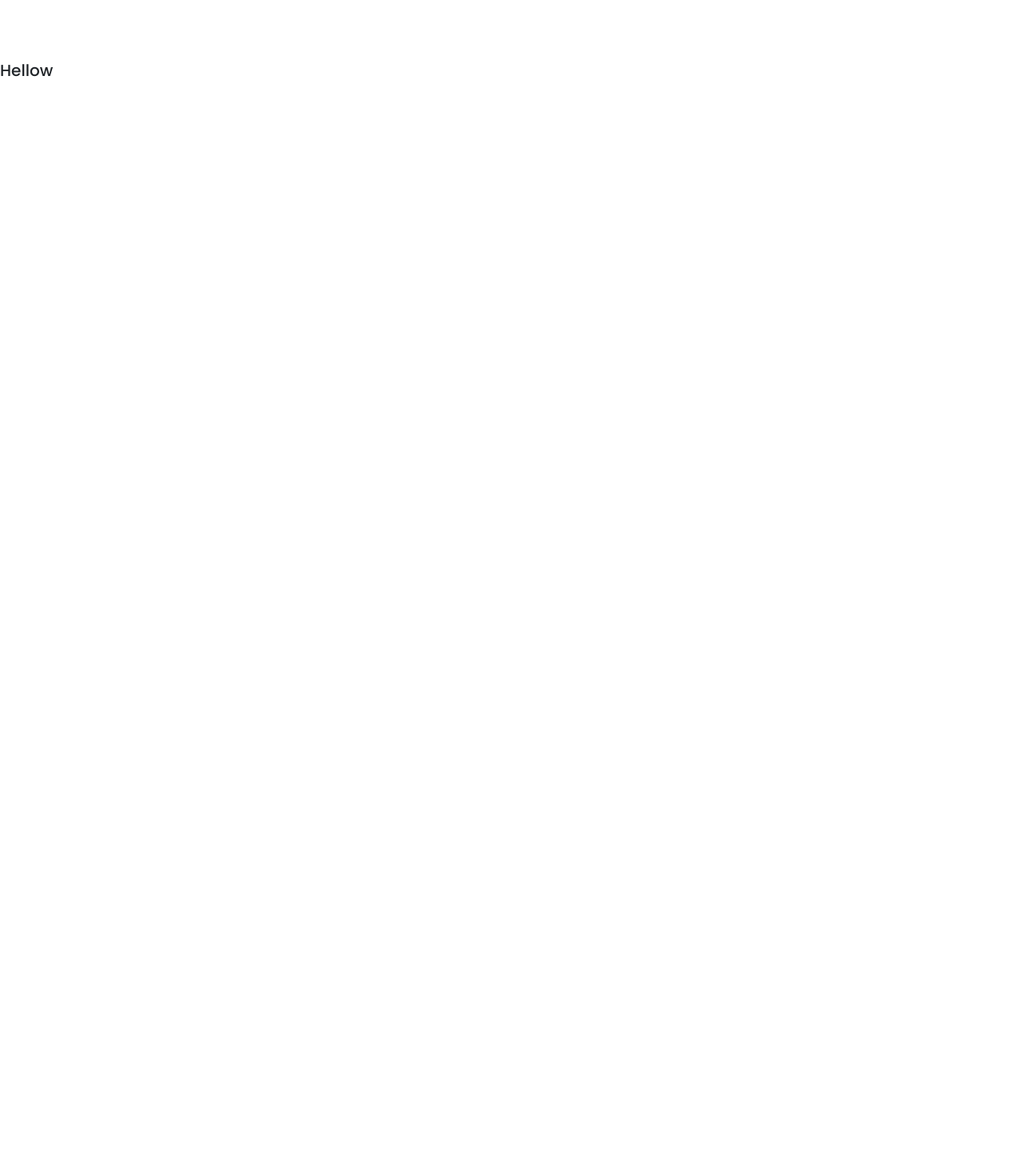
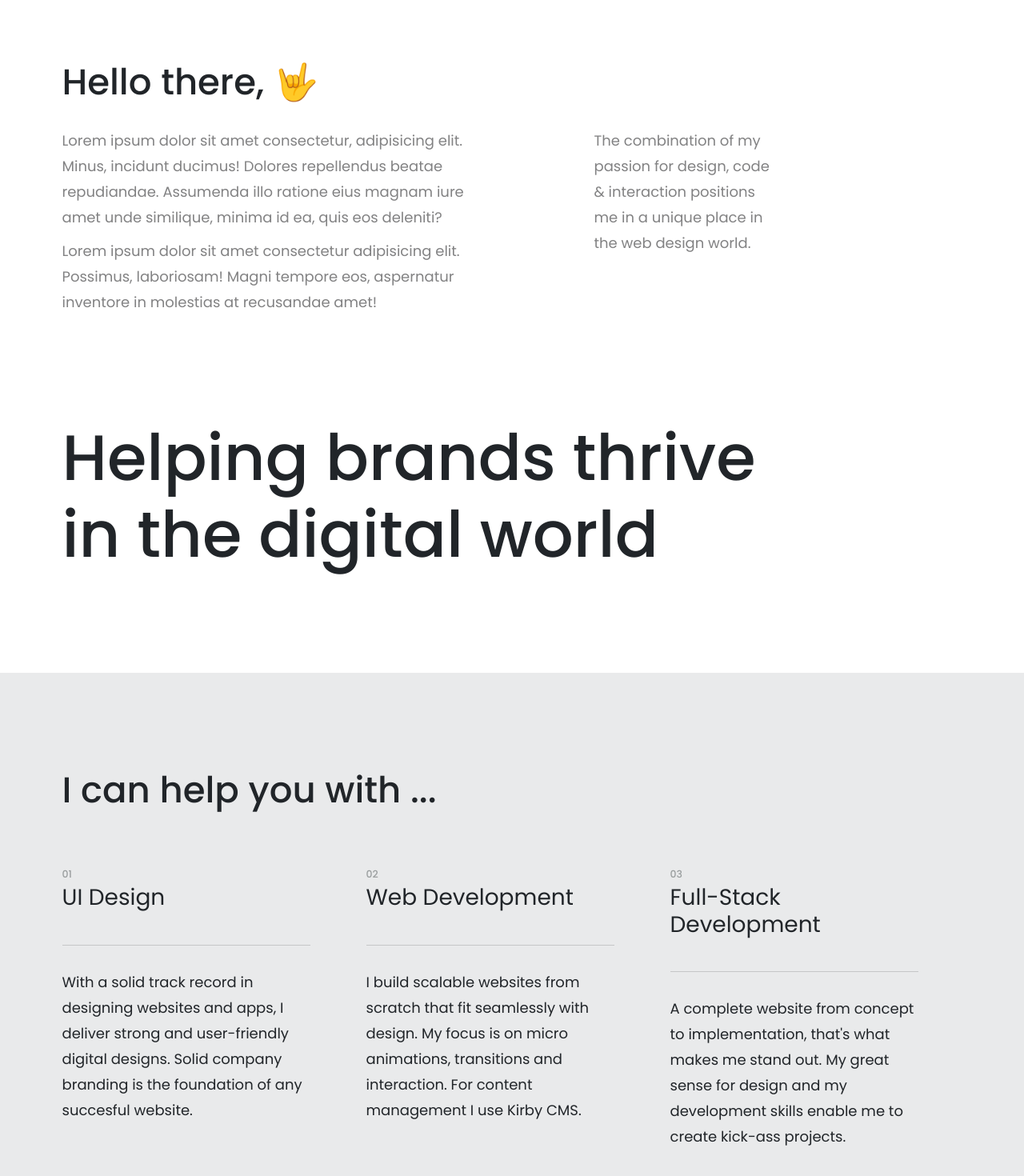
Before and after one commit to galactusclb/clb-portfolio-2022, a React (Create React App) app: page / in a window 1280 px wide. Shown: the part 848-2318 px from the top of the page at 80% size. Before the commit the page ends 1073 px from the top, so only its background shows below. Built offline with nearby package versions, Linux system fonts and the light colour scheme.

Commit message:
Add home intro section

```diff
--- a/src/assets/styles/base/_global.scss
+++ b/src/assets/styles/base/_global.scss
@@ -1,3 +1,6 @@
 body {
 
 }
+
+section{
+}
--- a/src/assets/styles/modules/home/home-intro.module.scss
+++ b/src/assets/styles/modules/home/home-intro.module.scss
@@ -1,6 +1,19 @@
 @import "assets/styles/abstracts/_variables.scss";
 
-section{
+section.clb-section{
+
     padding-top: clamp(5em, 21vh, 12em);
-    padding-bottom: clamp(5em, 21vh, 12em)
+    // padding-bottom: clamp(5em, 21vh, 12em);
+
+    h3{
+        font-size: 4.5rem;
+        // font-weight: 300;
+    }
+
+    p{
+        font-size: 1.8rem;
+        width: 85%;
+        line-height: 3.2rem;
+        color: #828283;
+    }
 }
--- /dev/null
+++ b/src/assets/styles/modules/home/what-i-do.module.scss
@@ -0,0 +1,53 @@
+@import "assets/styles/abstracts/_variables.scss";
+
+section.clb-section{
+
+    .clb-big-tittle{
+        padding-top: clamp(5em, 21vh, 12em);
+        padding-bottom: clamp(5em, 21vh, 12em);
+
+        h2{
+            font-size: 8rem;
+            max-width: 85%;
+        }
+    }
+
+    .work-section{
+        padding-top: clamp(4em, 21vh, 12em);
+        padding-bottom: clamp(4em, 21vh, 12em);
+        background-color: rgb(233, 234, 235);
+
+
+        h3{
+            // margin-top: clamp(3em, 15vh, 10em);
+            font-size: 4.5rem;
+        }
+
+        p{
+            font-size: 1.8rem;
+            width: 85%;
+            line-height: 3.2rem;
+        }
+
+        .work-list{
+            margin-top: 7rem;
+
+            h5{
+                color: #999D9E;
+            }
+
+            h4{
+                font-size: 2.8rem;
+                font-weight: 400;
+                width: 85%;
+                padding-bottom: 1.5em;
+                border-bottom: 1px solid rgba(28, 29, 32, 0.175);
+            }
+
+            p{
+
+            }
+        }
+
+    }
+}
--- a/src/components/pages/home/HomeIntro.jsx
+++ b/src/components/pages/home/HomeIntro.jsx
@@ -4,8 +4,23 @@ import style from 'assets/styles/modules/home/home-intro.module.scss'
 
 const HomeIntro = () => {
     return (
-        <section>
-            <h2>Hellow</h2>
+        <section className={`container ${style['clb-section']}`}>
+            <h3>Hello there, 🤟</h3>
+            <div className="row mt-5">
+                <div className="col-lg-7">
+                    <p>
+                        Lorem ipsum dolor sit amet consectetur, adipisicing elit. Minus, incidunt ducimus! Dolores repellendus beatae repudiandae. Assumenda illo ratione eius magnam iure amet unde similique, minima id ea, quis eos deleniti?
+                    </p>
+                    <p>
+                        Lorem ipsum dolor sit amet consectetur adipisicing elit. Possimus, laboriosam! Magni tempore eos, aspernatur inventore in molestias at recusandae amet!
+                    </p>
+                </div>
+                <div className="col-lg-3">
+                    <p>
+                        The combination of my passion for design, code & interaction positions me in a unique place in the web design world.
+                    </p>
+                </div>
+            </div>
         </section>
     )
 }
--- /dev/null
+++ b/src/components/pages/home/WhatIDo.jsx
@@ -0,0 +1,66 @@
+import React from 'react'
+
+import style from 'assets/styles/modules/home/what-i-do.module.scss'
+
+const WhatIDo = () => {
+    return (
+        <section className={`container-fluid ${style['clb-section']} px-0`}>
+            <div className={`${style['clb-big-tittle']} container`}>
+                <h2>
+                    Helping brands thrive
+                    in the digital world
+                </h2>
+            </div>
+
+            <div className={`${style['work-section']}`}>
+                <div className="container">
+                    <h3>I can help you with ...</h3>
+
+                    <div className={`row ${style['work-list']}`}>
+                        <div className="col-4">
+                            <h5>
+                                01
+                            </h5>
+
+                            <h4>
+                                UI Design
+                            </h4>
+
+                            <p className="mt-5">
+                                With a solid track record in designing websites and apps, I deliver strong and user-friendly digital designs. Solid company branding is the foundation of any succesful website.
+                            </p>
+                        </div>
+
+                        <div className="col-4">
+                            <h5>
+                                02
+                            </h5>
+                            <h4>
+                                Web Development
+                            </h4>
+
+                            <p className="mt-5">
+                                I build scalable websites from scratch that fit seamlessly with design. My focus is on micro animations, transitions and interaction. For content management I use Kirby CMS.
+                            </p>
+                        </div>
+
+                        <div className="col-4">
+                            <h5>
+                                03
+                            </h5>
+                            <h4>
+                                Full-Stack Development
+                            </h4>
+
+                            <p className="mt-5">
+                                A complete website from concept to implementation, that's what makes me stand out. My great sense for design and my development skills enable me to create kick-ass projects.
+                            </p>
+                        </div>
+                    </div>
+                </div>
+            </div>
+        </section>
+    )
+}
+
+export default WhatIDo
--- a/src/pages/Home.jsx
+++ b/src/pages/Home.jsx
@@ -4,6 +4,7 @@ import { motion, AnimatePresence, AnimateSharedLayout } from 'framer-motion'
 import Loader from 'components/pages/home/Loader'
 import Hero from '../components/pages/home/Hero'
 import HomeIntro from 'components/pages/home/HomeIntro'
+import WhatIDo from 'components/pages/home/WhatIDo'
 
 
 const Home = () => {
@@ -45,6 +46,7 @@ const Home = () => {
                         // </div> */}
 
                             <HomeIntro />
+                            <WhatIDo />
                         </>
 
                     )
```
